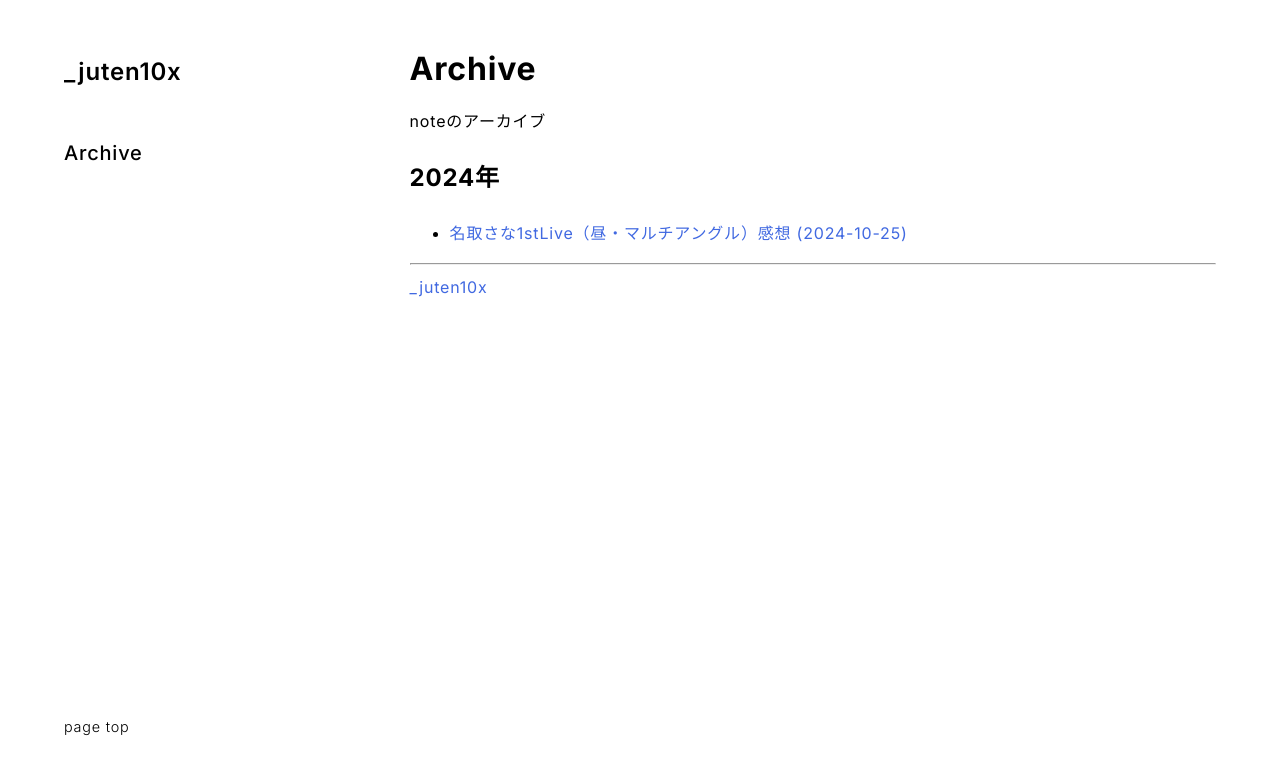
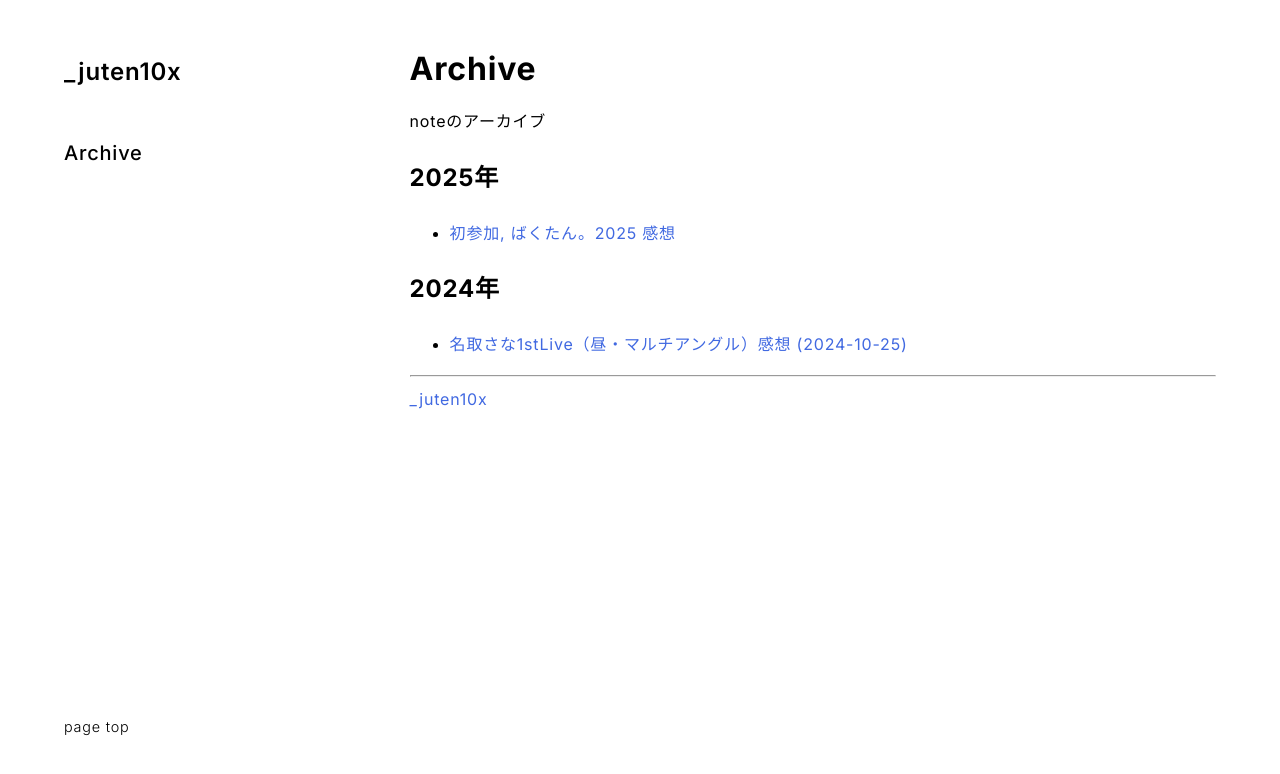
Before and after one commit to ujuten10x/ujuten10x.github.io, a plain HTML site: page archive/index.html in a window 1280 px wide. Drawn offline with Linux system fonts and the light colour scheme.

Commit message:
bakutan_2025 (fix)

```diff
--- a/archive/index.html
+++ b/archive/index.html
@@ -52,7 +52,13 @@
 noteのアーカイブ
 </p>
 
-<h2><a id="1" class="mya" href="#1">2024年</a></h2>
+<h2><a id="2025" class="mya" href="#2025">2025年</a></h2>
+
+<ul>
+  <li><a href="./2025-03-13_b.html">初参加, ばくたん。2025 感想</a></li>
+</ul>
+
+<h2><a id="2024" class="mya" href="#2024">2024年</a></h2>
 
 <ul>
   <li><a href="./2024-10-25_1stlive.html">名取さな1stLive（昼・マルチアングル）感想 (2024-10-25)</a></li>
```
Also changed, not shown: archive/2025-03-13_b.html (renamed from archive/note.html).
